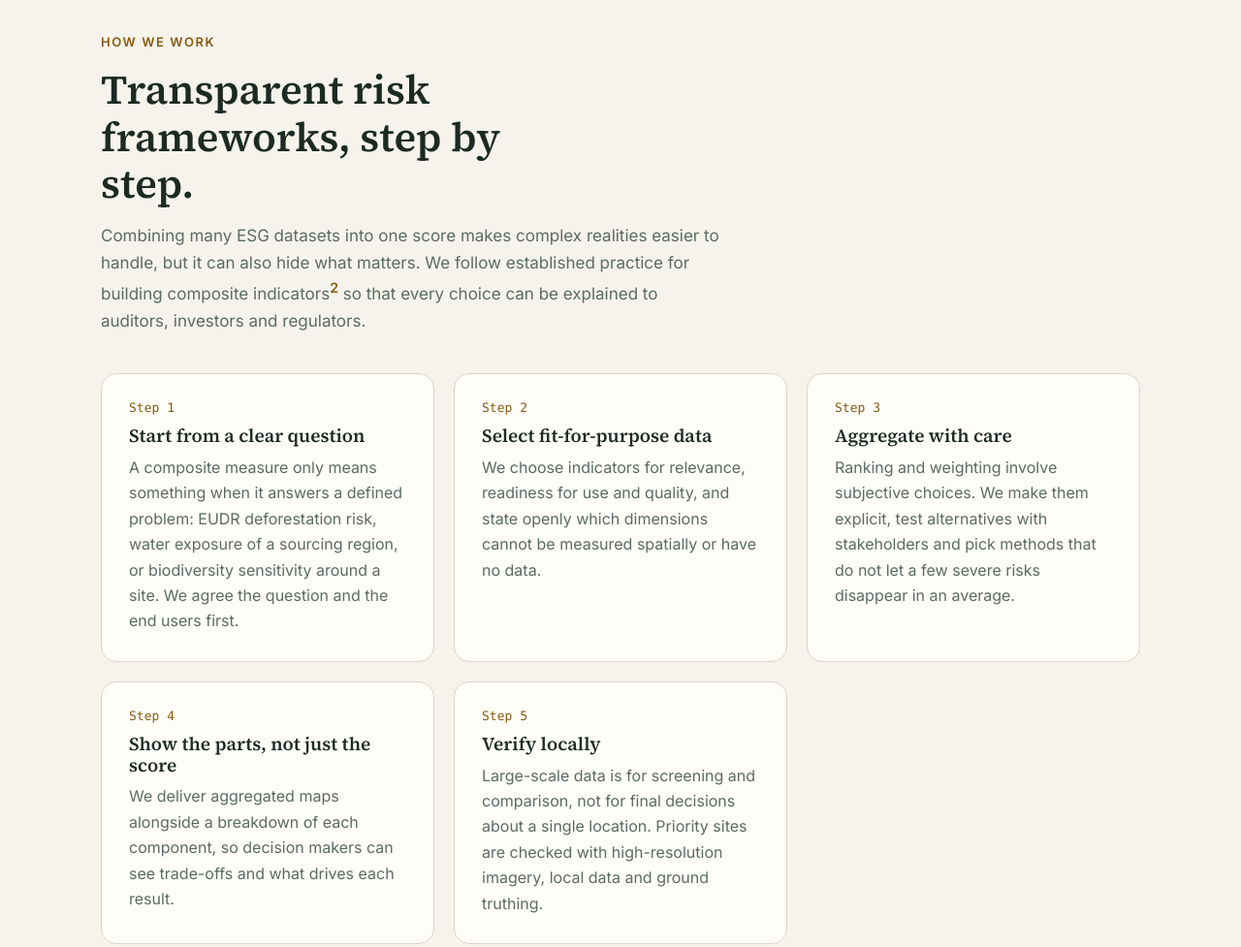
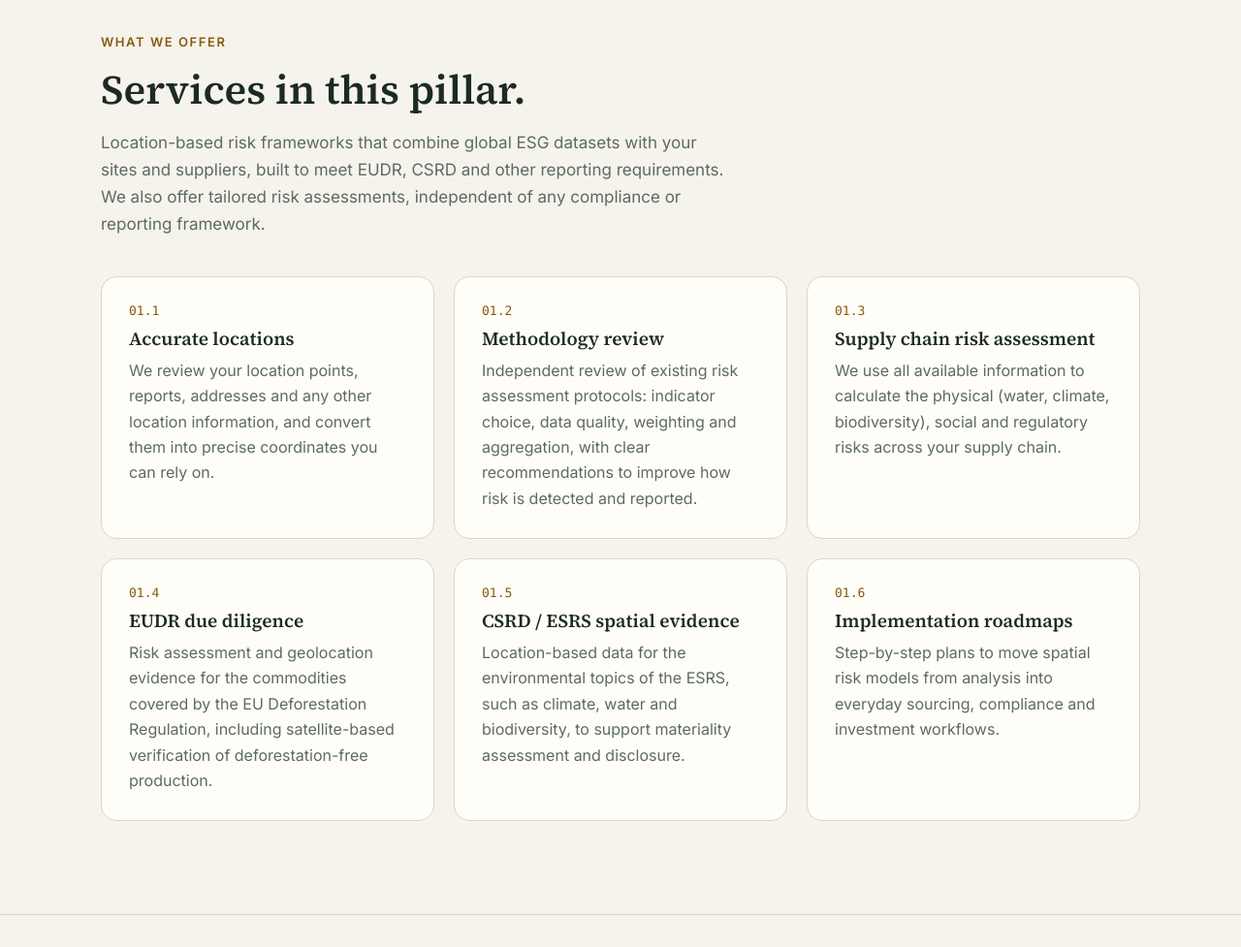
Before and after one commit to coelho85/geoanalyticslab-site, a plain HTML site: page pillars/esg-risk.html in a window 1280 px wide. Shown: the part 2400-3377 px from the top of the page at 97% size. Drawn offline with Linux system fonts and the light colour scheme.

Commit message:
Update ESG risk page services and remove How we work section
- Rewrite service cards 01.1 (Accurate locations) and 01.3 (Supply chain
  risk assessment)
- Mention tailored risk assessments in the What we offer intro
- Remove the How we work section and its only reference; renumber refs

Co-Authored-By: Claude Opus 5.5 <noreply@anthropic.com>

```diff
--- a/pillars/esg-risk.html
+++ b/pillars/esg-risk.html
@@ -65,7 +65,7 @@
         <h2>Why location matters for ESG risk.</h2>
         <p>ESG began as an investment term for the environmental, social and governance factors that can materially affect an asset or a business. It now covers wider sustainability concerns and is used across the private sector to judge how a company affects people and the environment.</p>
         <p>Many of these risks show up locally, and they vary a great deal depending on where a site, farm or supplier is located. Cutting freshwater use matters most where baseline water stress is already high. Commodity sourcing is most exposed to deforestation risk where forest frontiers are still advancing. This is the idea behind <strong>ESG mapping</strong>: model the geographic context around an operation as spatial layers of environmental, social, economic, regulatory and political data, then overlay real or planned locations to see which ESG factors coincide with them.<sup><a href="#ref-1">1</a></sup></p>
-        <p>ESG mapping does not measure a company's performance. It looks upstream, at the <strong>pre-existing conditions</strong> a business has to take into account. Risk runs both ways: <em>inbound</em> risk from the local context to the operation, such as water scarcity, floods or land conflicts, and <em>outbound</em> risk from the operation to communities and ecosystems.<sup><a href="#ref-1">1</a>,<a href="#ref-3">3</a></sup></p>
+        <p>ESG mapping does not measure a company's performance. It looks upstream, at the <strong>pre-existing conditions</strong> a business has to take into account. Risk runs both ways: <em>inbound</em> risk from the local context to the operation, such as water scarcity, floods or land conflicts, and <em>outbound</em> risk from the operation to communities and ecosystems.<sup><a href="#ref-1">1</a>,<a href="#ref-2">2</a></sup></p>
         <p>So, if you are looking to use geospatial technology to uncover the underlying risks in your supply chain, <a href="#contact">get in touch</a>.</p>
         <div class="tools"><span>Global ESG datasets</span><span>Water risk indicators</span><span>Land use &amp; forest change</span><span>Google Earth Engine</span><span>Python</span><span>R</span><span>ArcGIS</span><span>QGIS</span></div>
       </div>
@@ -74,28 +74,13 @@
 
   <section>
     <div class="wrap">
-      <p class="eyebrow">How we work</p>
-      <h2>Transparent risk frameworks, step by step.</h2>
-      <p class="section-intro">Combining many ESG datasets into one score makes complex realities easier to handle, but it can also hide what matters. We follow established practice for building composite indicators<sup><a href="#ref-2">2</a></sup> so that every choice can be explained to auditors, investors and regulators.</p>
-      <div class="offer">
-        <article class="card"><div class="num">Step 1</div><h3>Start from a clear question</h3><p>A composite measure only means something when it answers a defined problem: EUDR deforestation risk, water exposure of a sourcing region, or biodiversity sensitivity around a site. We agree the question and the end users first.</p></article>
-        <article class="card"><div class="num">Step 2</div><h3>Select fit-for-purpose data</h3><p>We choose indicators for relevance, readiness for use and quality, and state openly which dimensions cannot be measured spatially or have no data.</p></article>
-        <article class="card"><div class="num">Step 3</div><h3>Aggregate with care</h3><p>Ranking and weighting involve subjective choices. We make them explicit, test alternatives with stakeholders and pick methods that do not let a few severe risks disappear in an average.</p></article>
-        <article class="card"><div class="num">Step 4</div><h3>Show the parts, not just the score</h3><p>We deliver aggregated maps alongside a breakdown of each component, so decision makers can see trade-offs and what drives each result.</p></article>
-        <article class="card"><div class="num">Step 5</div><h3>Verify locally</h3><p>Large-scale data is for screening and comparison, not for final decisions about a single location. Priority sites are checked with high-resolution imagery, local data and ground truthing.</p></article>
-      </div>
-    </div>
-  </section>
-
-  <section>
-    <div class="wrap">
       <p class="eyebrow">What we offer</p>
       <h2>Services in this pillar.</h2>
-      <p class="section-intro">Location-based risk frameworks that combine global ESG datasets with your sites and suppliers, built to meet EUDR, CSRD and other reporting requirements.</p>
+      <p class="section-intro">Location-based risk frameworks that combine global ESG datasets with your sites and suppliers, built to meet EUDR, CSRD and other reporting requirements. We also offer tailored risk assessments, independent of any compliance or reporting framework.</p>
       <div class="offer">
-        <article class="card"><div class="num">01.1</div><h3>Sourcing &amp; supply chain risk</h3><p>Spatial risk scoring of suppliers, farms and sourcing regions using global ESG, land use and climate datasets, with comparison against peers and regional baselines.</p></article>
+        <article class="card"><div class="num">01.1</div><h3>Accurate locations</h3><p>We review your location points, reports, addresses and any other location information, and convert them into precise coordinates you can rely on.</p></article>
         <article class="card"><div class="num">01.2</div><h3>Methodology review</h3><p>Independent review of existing risk assessment protocols: indicator choice, data quality, weighting and aggregation, with clear recommendations to improve how risk is detected and reported.</p></article>
-        <article class="card"><div class="num">01.3</div><h3>Water &amp; physical climate risk</h3><p>Basin-level water scarcity, flooding and extreme-event screening for sites, suppliers and investments.</p></article>
+        <article class="card"><div class="num">01.3</div><h3>Supply chain risk assessment</h3><p>We use all available information to calculate the physical (water, climate, biodiversity), social and regulatory risks across your supply chain.</p></article>
         <article class="card"><div class="num">01.4</div><h3>EUDR due diligence</h3><p>Risk assessment and geolocation evidence for the commodities covered by the EU Deforestation Regulation, including satellite-based verification of deforestation-free production.</p></article>
         <article class="card"><div class="num">01.5</div><h3>CSRD / ESRS spatial evidence</h3><p>Location-based data for the environmental topics of the ESRS, such as climate, water and biodiversity, to support materiality assessment and disclosure.</p></article>
         <article class="card"><div class="num">01.6</div><h3>Implementation roadmaps</h3><p>Step-by-step plans to move spatial risk models from analysis into everyday sourcing, compliance and investment workflows.</p></article>
@@ -127,8 +112,7 @@
         <h2>Further reading.</h2>
         <ol class="refs">
           <li id="ref-1">Lèbre, É., Czarnota, K., Walsh, S.D.C., et al. <em>ESG mapping of the Australian mining sector: the state of play on mobilising spatial datasets for decision making.</em> Preprint (EarthArXiv), submitted to <em>Resources Policy</em>.</li>
-          <li id="ref-2">Nardo, M., Saisana, M., Saltelli, A., Tarantola, S., Hoffmann, A., Giovannini, E. (2008). <em>Handbook on Constructing Composite Indicators: Methodology and User Guide.</em> OECD and European Commission Joint Research Centre.</li>
-          <li id="ref-3">Sonter, L.J., Dade, M.C., Watson, J.E.M., Valenta, R.K. (2020). Renewable energy production will exacerbate mining threats to biodiversity. <em>Nature Communications</em> 11.</li>
+          <li id="ref-2">Sonter, L.J., Dade, M.C., Watson, J.E.M., Valenta, R.K. (2020). Renewable energy production will exacerbate mining threats to biodiversity. <em>Nature Communications</em> 11.</li>
         </ol>
       </div>
     </div>
```
